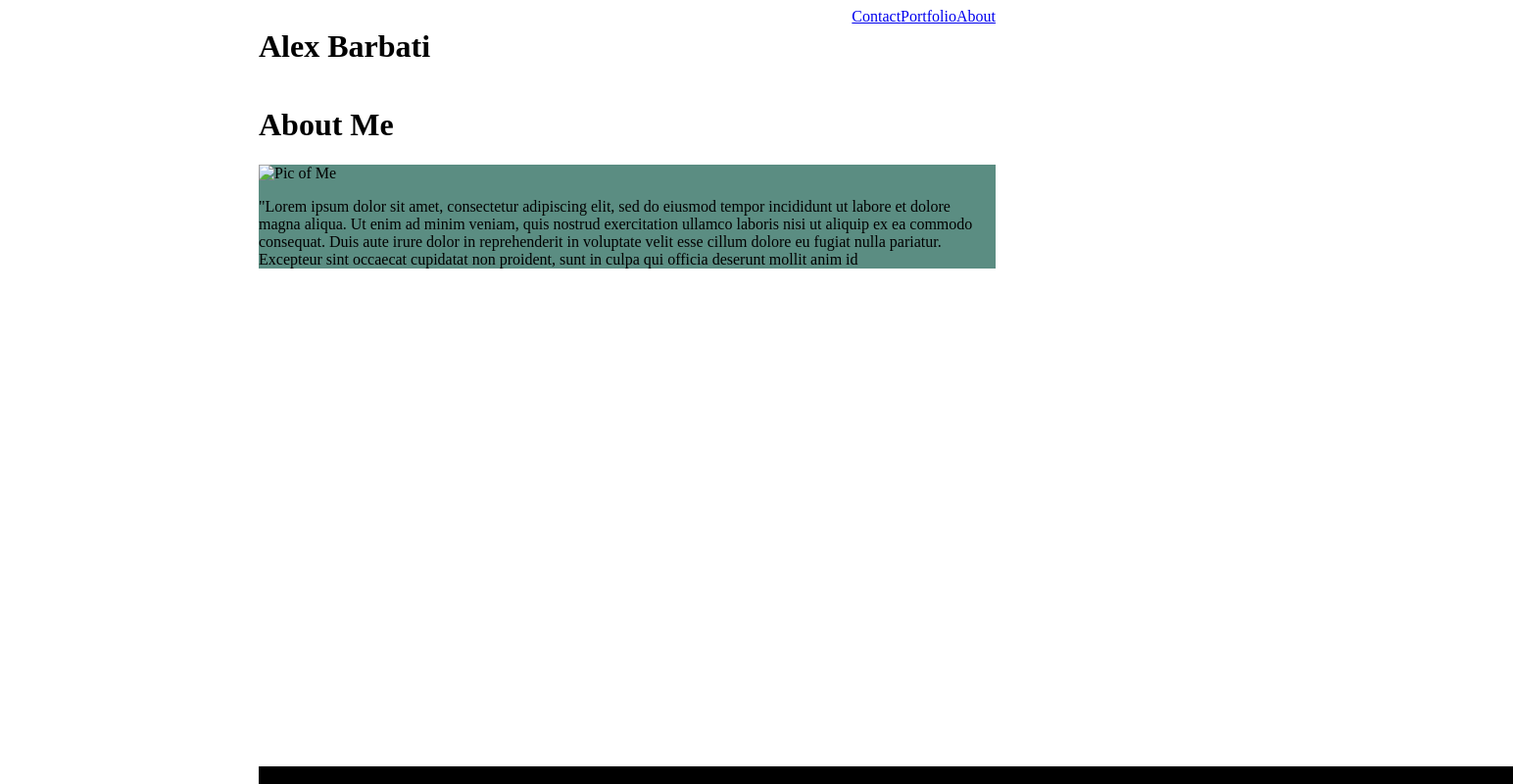
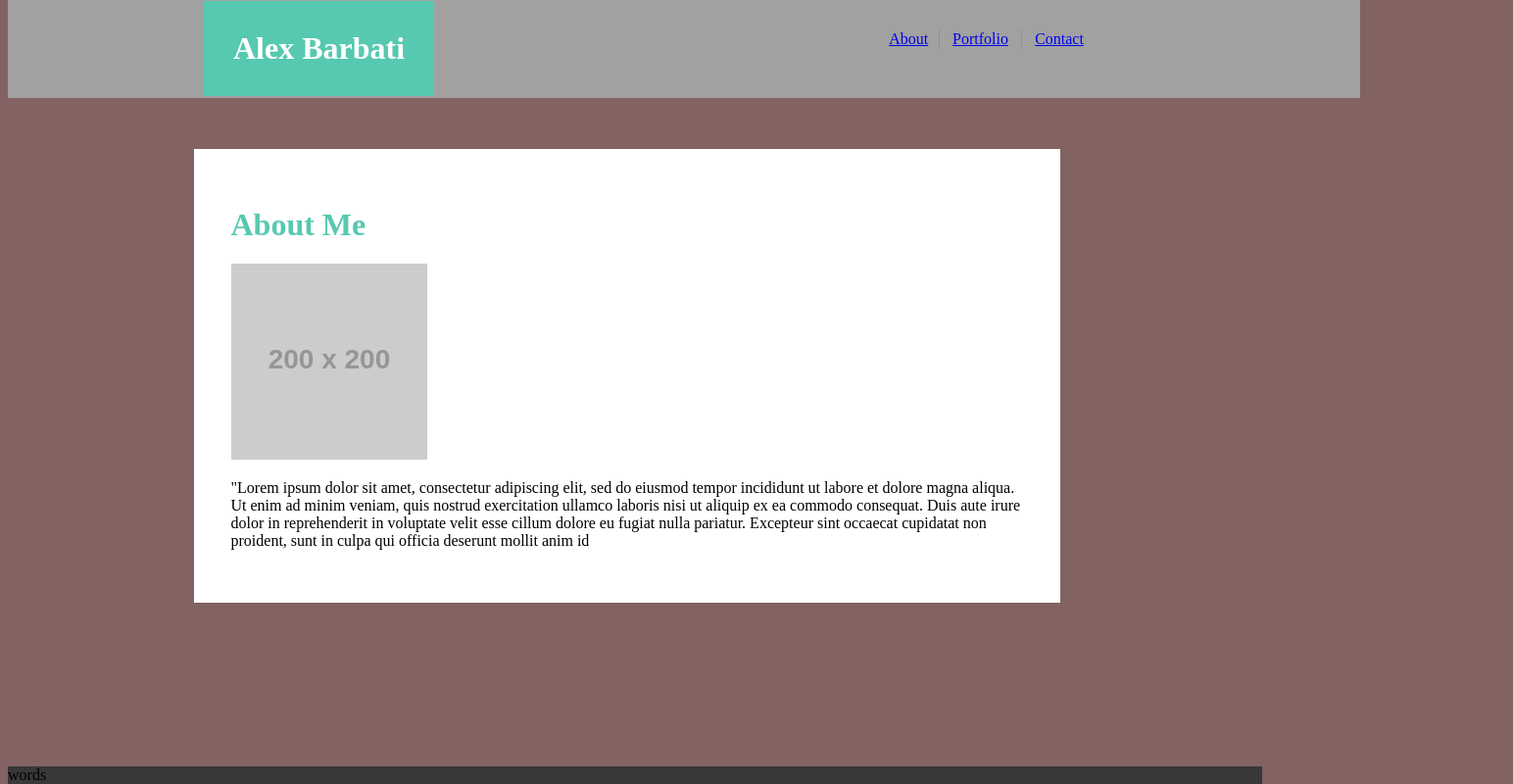
Before and after one commit to ajbarbati/Basic-Portfolio, a plain HTML site: page index.html in a window 1280 px wide. Shown: the whole page at 98% size, 1544 px wide, since content can reach past the window. Drawn offline with Linux system fonts and the light colour scheme; placeholder pictures from the web are drawn by us.

Commit message:
css positioning and colors

```diff
--- a/assets/css/Pizaz.css
+++ b/assets/css/Pizaz.css
@@ -1,35 +1,75 @@
 
 body {
-/*     background: #836262;
- */    padding: 0% 20% 25% 20%;
+    background: #836262;
+
 }
 
 .top {
-    background: #a1a1a1;
+    background-color: #a1a1a1;
+    width: 100%;
+    padding: 50px;
+    position: absolute;
+    top: 0%;
 
 }
 
 h1 {
     float: left;
+    color: #56c9b0;
+}
+
+.name {
+    background-color: #56c9b0;
+    padding: 30px;
+    color: #ffffff;
+    position: absolute;
+    top: -20%;
+    left: 200px;
 }
 
 a {
-    float: right;
+
+    padding: 1px 13px;
+
+}
+
+.A {
+    position: absolute;
+    top: 30%;
+    right: 31%;
+}
+
+.P {
+    position: absolute;
+    top: 30%;
+    right: 25%;
+    border-style: solid;
+    border-top-width: 0px;
+    border-bottom-width: 0px;
+    border-left-width: 1px;
+    border-right-width: 1px;
+    border-color: #919191;
+
+}
+
+.C {
+    position: absolute;
+    top: 30%;
+    right: 19.5%;
 }
 
 main {
-    background: white;
-    float: left;
+    background: #ffffff;
+    padding: 3%;
+    margin: 12% 15% 4% 15%;
 }
 
 .content {
-
-    background: #5b8d82;
     clear: both;
 }
 
 footer {
-    background-color: black;
+    background-color: #383838;
     position: absolute;
     bottom: 0%;
     width: 100%;
--- a/index.html
+++ b/index.html
@@ -13,12 +13,12 @@
 
     <body>
 
-        <header class="top">
-           <h1>Alex Barbati</h1>
-           <a href="index.html">About</a>
-           <a href="portfolio.html">Portfolio</a>
-           <a href="contact.html">Contact</a>
-        </header>
+        <div class="top">
+           <h1 class="name">Alex Barbati</h1>
+           <a class="A" href="index.html">About</a>
+           <a class="P" href="portfolio.html">Portfolio</a>
+           <a class="C" href="contact.html">Contact</a>
+        </div>
 
         <main>
 
@@ -28,7 +28,7 @@
 
             <div class="content">
 
-            <img src="" alt="Pic of Me">
+            <img src="https://via.placeholder.com/200" alt="Pic of Me">
 
             <p>
                     "Lorem ipsum dolor sit amet, consectetur adipiscing elit, sed do eiusmod tempor incididunt
```
